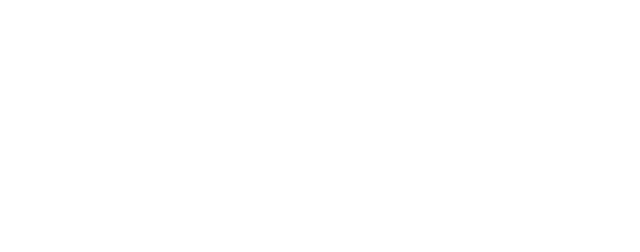
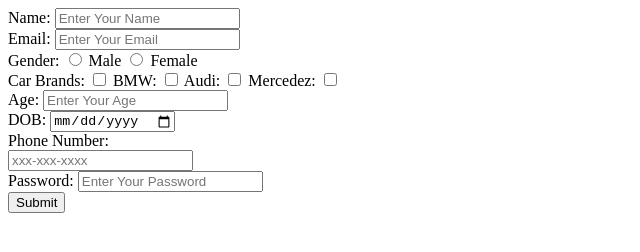
Before and after one commit to acciojob/signup-form-car-Khushboo-Dalal, a website: page main.html in a window 1280 px wide. Shown: the whole page, without its empty margins (0-640 px from the left). Drawn offline with Linux system fonts and the light colour scheme.

Commit message:
created a submission

```diff
--- a/main.html
+++ b/main.html
@@ -4,10 +4,56 @@
 
 <head>
 	<link rel="stylesheet" href="styles.css">
+	<title>Form</title>
 </head>
 
 <body>
 	<!-- the entire body must be written by student -->
+
+	<form action"#" method="POST" name="form" id="form">
+    <div>
+     <label for="name">Name:</label>
+     <input type="text" name="name" id="name" placeholder="Enter Your Name" required>
+    </div>
+    <div>
+     <label for="email">Email:</label>
+     <input type="email" name="email" id="email" placeholder="Enter Your Email" required>
+    </div>
+	<div>
+     <label for="gender">Gender:</label>
+     <input type="radio" value="Male" name="gender" required> Male
+     <input type="radio" value="Female" name="gender" required> Female
+    </div>
+	<div>
+     <label for="cars">Car Brands:</label>
+	  <input type="checkbox" value="pleasechooseanoption" name="cars" id="cars" placeholder="Please choose an option" required>
+      BMW: <input type="checkbox" value="BMW" name="cars" id="cars" required>
+      Audi: <input type="checkbox" value="Audi" name="cars" id="cars" required>
+      Mercedez: <input type="checkbox" value="Mercedez" name="cars" id="cars" required>
+    </div>
+    <div>
+     <label for="age">Age:</label>
+     <input type="number" name="age" id="age" placeholder="Enter Your Age" required>
+    </div>
+    <div>
+     <label for="dob">DOB:</label>
+     <input type="date" name="dob" id="dob" placeholder="Enter Your DOB" required>
+    </div>
+    <div>
+     <label for="tel">Phone Number:</label><br>
+     <input type="tel" name="tel" id="tel" placeholder="xxx-xxx-xxxx" required>
+        <!--maxlength-cant have more numbers and pattern-here number must be in this format-->
+    </div>
+	<div>
+     <label for="password">Password:</label>
+     <input type="password" name="password" id="password" placeholder="Enter Your Password" required>
+    </div>
+	<div>
+     <input type="submit">
+    </div>
+
+
+
     <script type="text/javascript" src="./script.js">
 </script>
 
```
